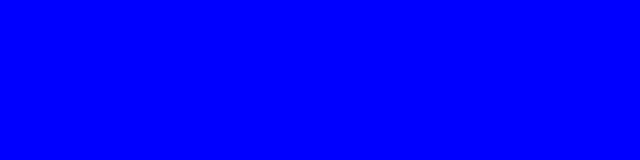
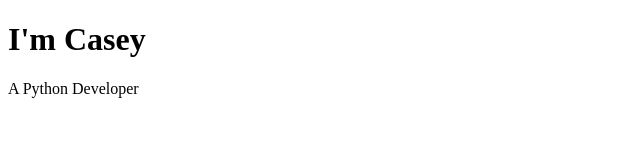
Before and after one commit to cjones1047/cv_v2, a plain HTML site: page index.html in a window 1280 px wide. Shown: the whole page, without its empty margins (0-640 px from the left). Drawn offline with Linux system fonts and the light colour scheme.

Commit message:
Added text for page header

```diff
--- a/css/styles.css
+++ b/css/styles.css
@@ -1,3 +1,3 @@
 body {
-    background-color: blue;
+    background-color: white;
 }
--- a/index.html
+++ b/index.html
@@ -7,6 +7,7 @@
   <link rel="favicon" href="favicon.ico?v=2">
 </head>
 <body>
-
+  <h1>I'm Casey</h1>
+  <p>A Python Developer</p>
 </body>
 </html>
```
